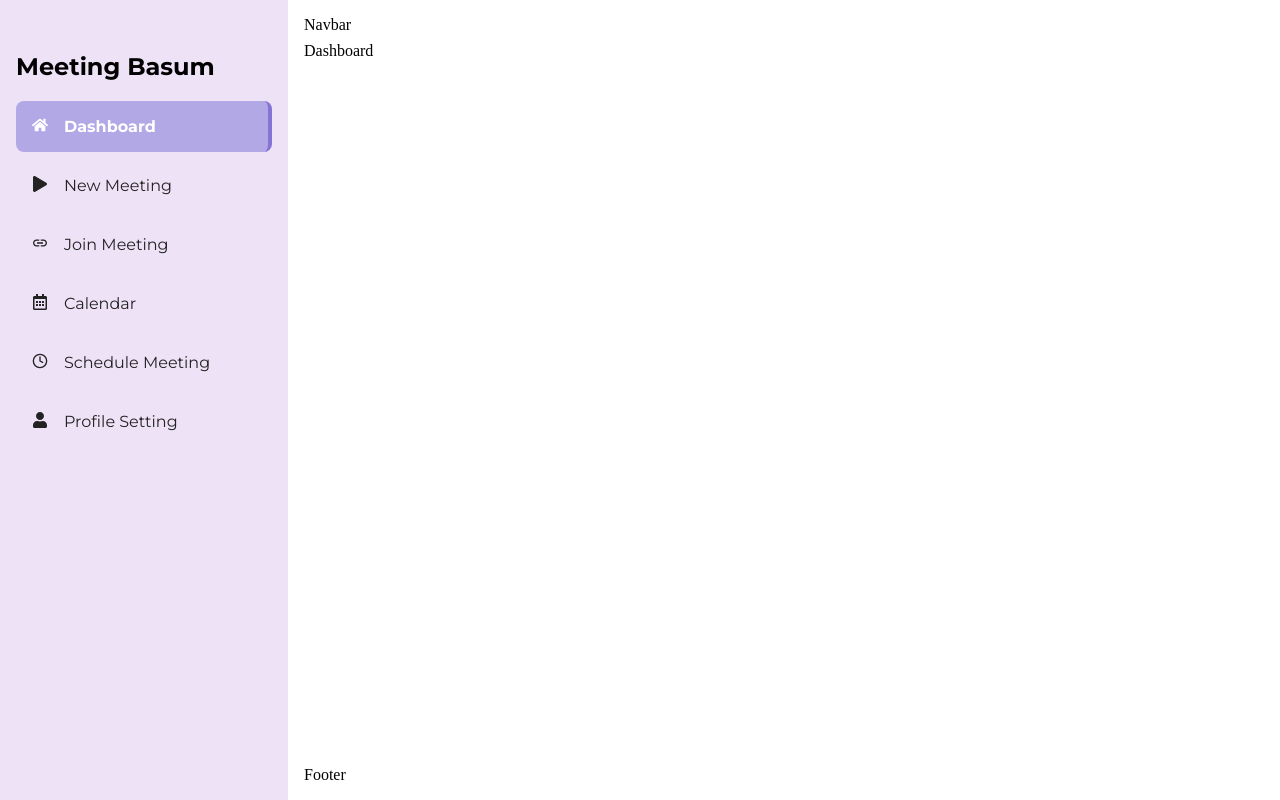
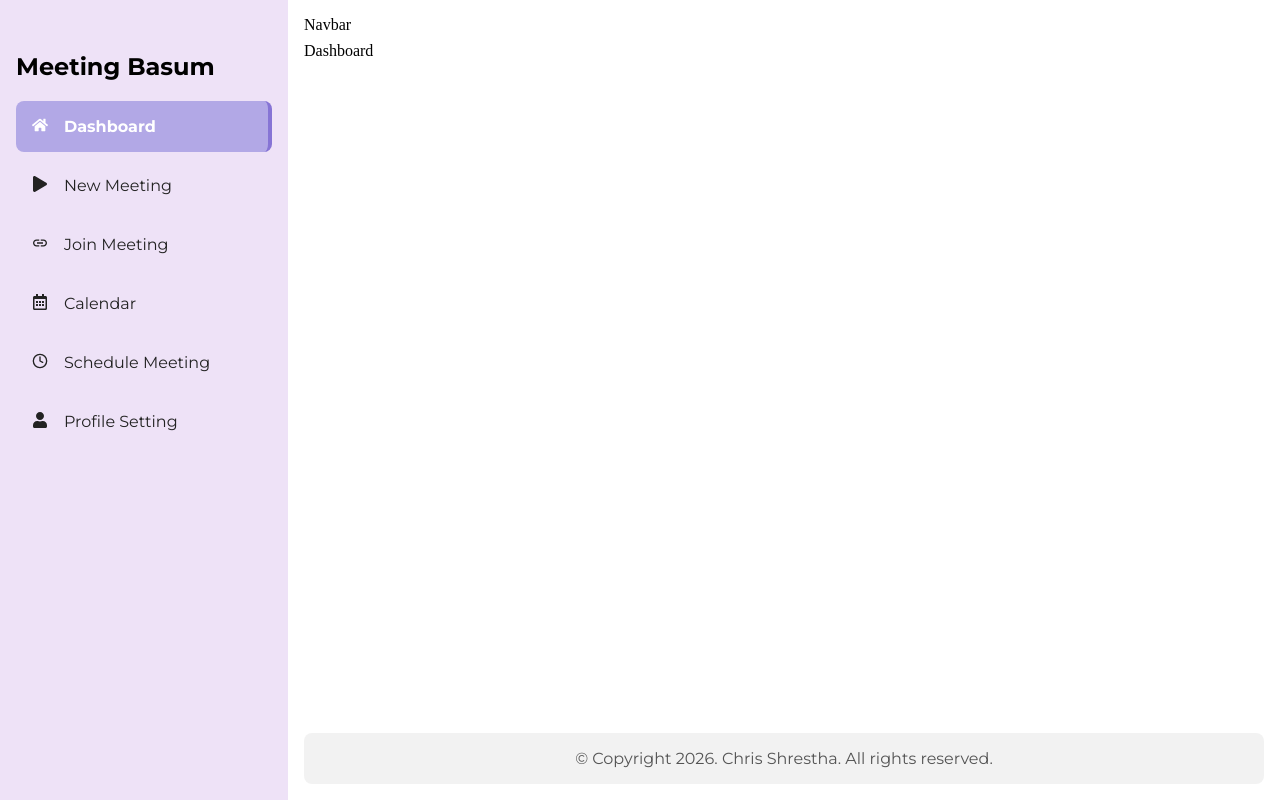
Before and after one commit to MozarcxIaye/LeapFrog-Connect, a React (Vite) app in the folder week-3/assignment2/: page / in a window 1280 px wide. Built offline with nearby package versions, Linux system fonts and the light colour scheme.

Commit message:
Chore: Footer Completed

```diff
--- /dev/null
+++ b/week-3/assignment2/src/components/common/Footer.css
@@ -0,0 +1,8 @@
+.footer{
+    text-align: center;
+    color: #545454;
+    font-family: var(--ff-secondary);
+    background: #a1a1a123;
+    padding: 1rem;
+    border-radius: 8px;
+}
--- a/week-3/assignment2/src/components/common/Footer.jsx
+++ b/week-3/assignment2/src/components/common/Footer.jsx
@@ -1,8 +1,9 @@
 import React from 'react'
+import "./Footer.css"
 
 const Footer = () => {
   return (
-    <div>Footer</div>
+    <div className='footer'>© Copyright 2026. Chris Shrestha. All rights reserved.</div>
   )
 }
 
```
